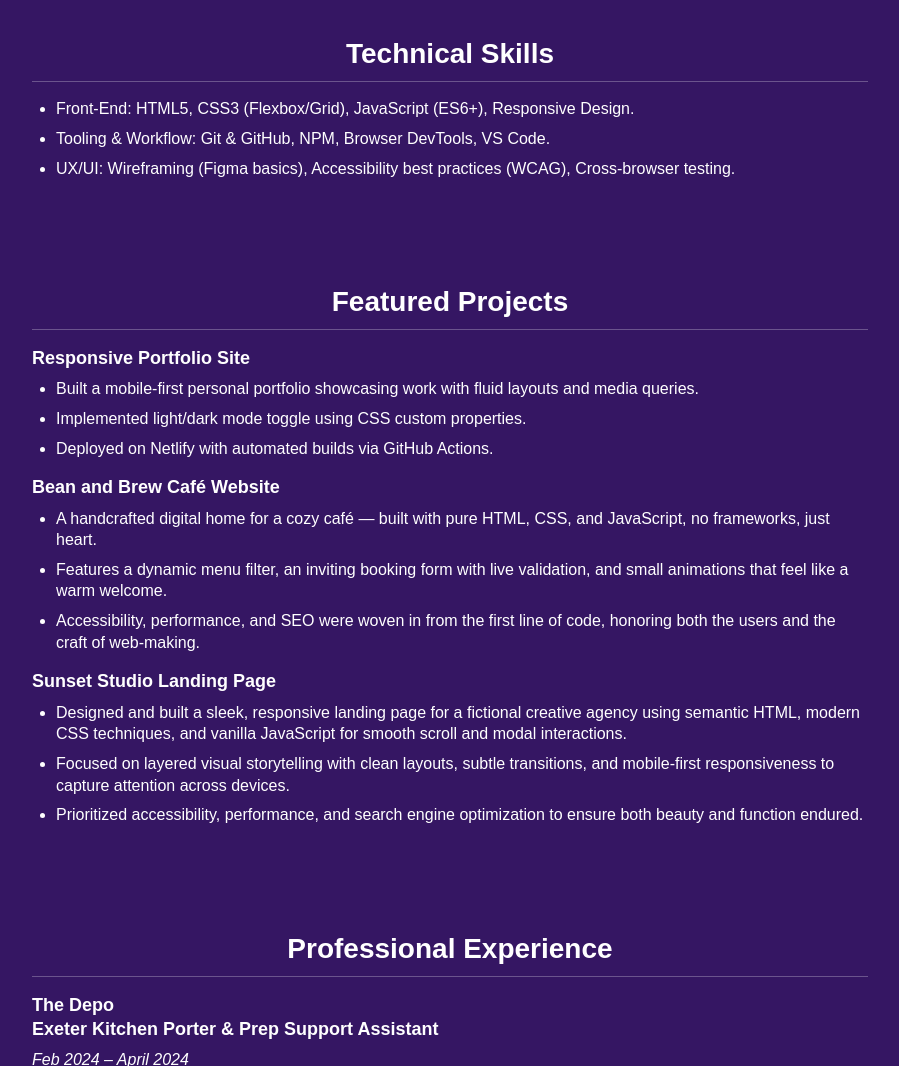
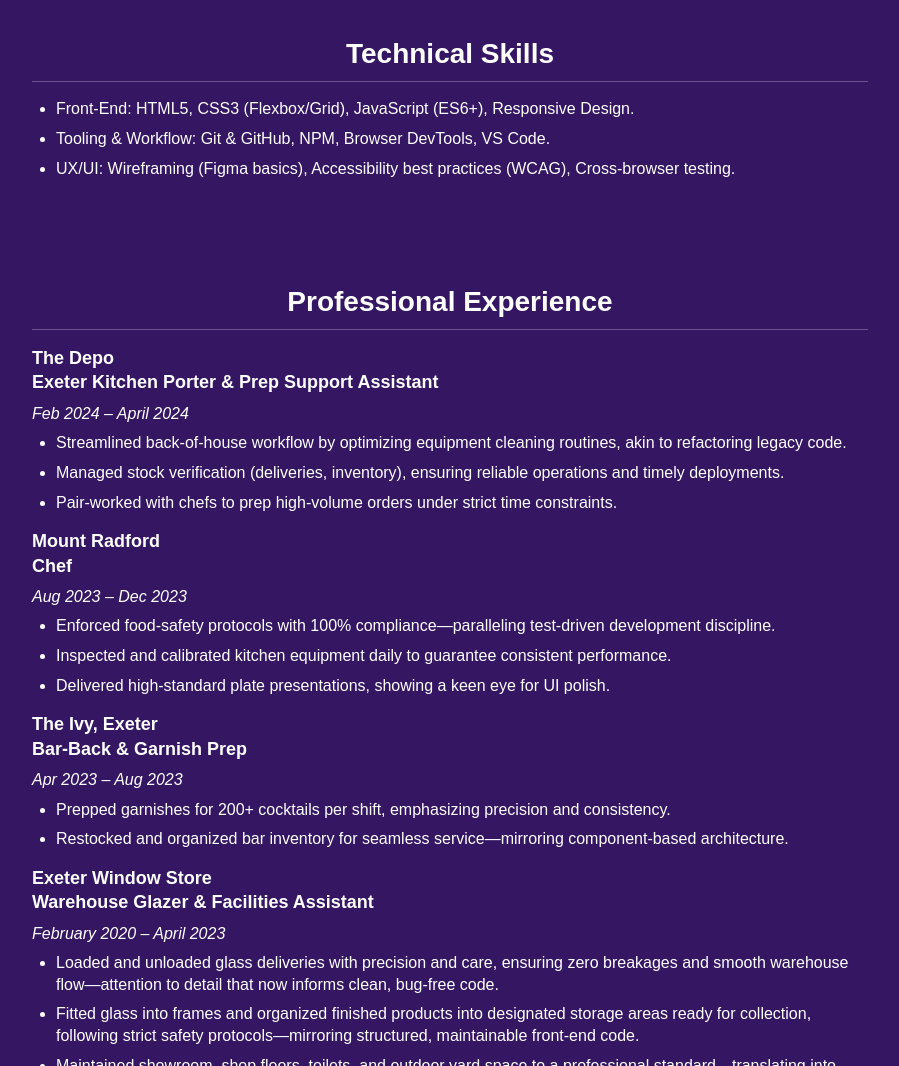
Before and after one commit to samsdivstudios/frontend-projects, a plain HTML site: page index.html in a window 1280 px wide. Shown: the part 781-1847 px from the top of the page, without its empty margins (190-1089 px from the left). Drawn offline with Linux system fonts and the light colour scheme.

Commit message:
Update index.html

```diff
--- a/index.html
+++ b/index.html
@@ -45,35 +45,6 @@
     </article>
     </section>
 
-    <section class="Featured Projects">
-    <article>
-      <h3>Featured Projects</h3>
-      <h4>Responsive Portfolio Site</h4>
-      <ul>
-        <li>Built a mobile‑first personal portfolio showcasing work with fluid layouts and media queries.</li>
-        <li>Implemented light/dark mode toggle using CSS custom properties.</li>
-        <li>Deployed on Netlify with automated builds via GitHub Actions.</li>
-      </ul>
-    </article>
-
-    <article>
-      <h4>Bean and Brew Café Website</h4>
-      <ul>
-        <li>A handcrafted digital home for a cozy café — built with pure HTML, CSS, and JavaScript, no frameworks, just heart.</li>
-        <li>Features a dynamic menu filter, an inviting booking form with live validation, and small animations that feel like a warm welcome.</li>
-        <li>Accessibility, performance, and SEO were woven in from the first line of code, honoring both the users and the craft of web-making.</li>
-      </ul>
-    </article>
-
-    <article>
-      <h4>Sunset Studio Landing Page</h4>
-      <ul>
-        <li>Designed and built a sleek, responsive landing page for a fictional creative agency using semantic HTML, modern CSS techniques, and vanilla JavaScript for smooth scroll and modal interactions.</li>
-        <li>Focused on layered visual storytelling with clean layouts, subtle transitions, and mobile-first responsiveness to capture attention across devices.</li>
-        <li>Prioritized accessibility, performance, and search engine optimization to ensure both beauty and function endured.</li>
-      </ul>
-    </article>
-    </section>
 
   <section class="Professional Experience">
       <h3>Professional Experience</h3>
```
